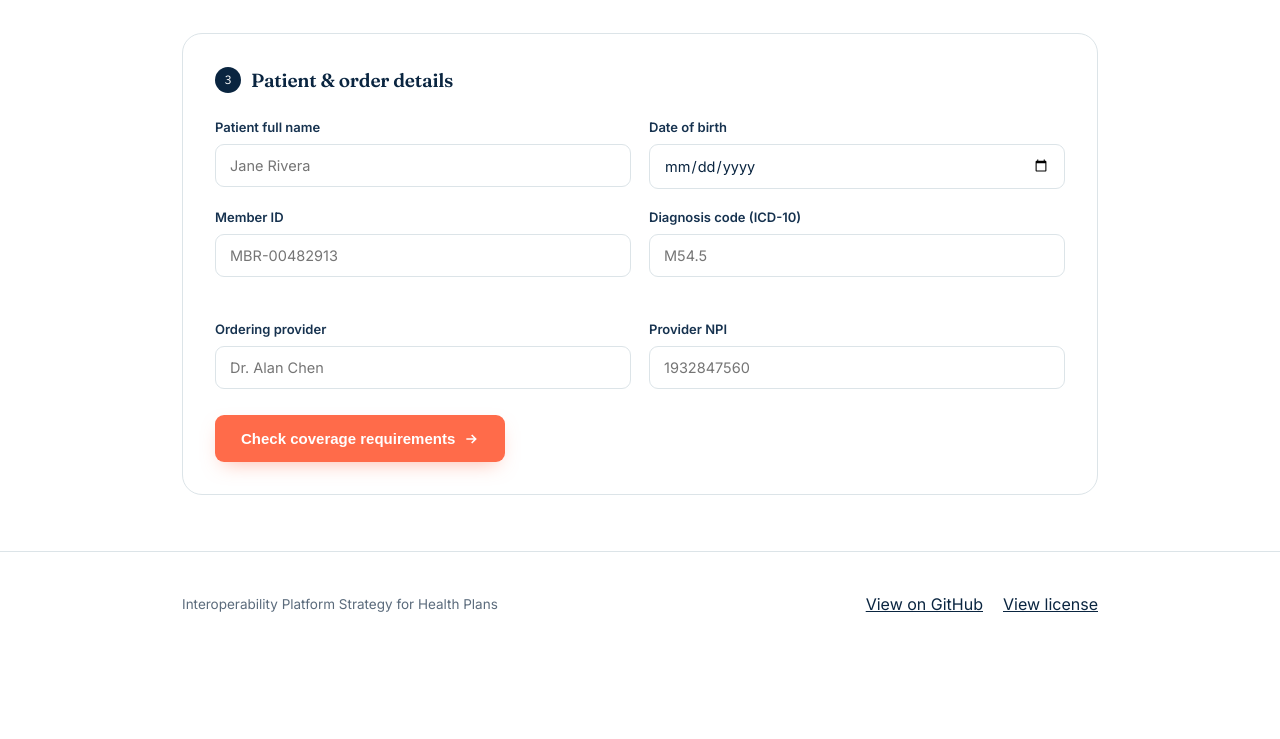
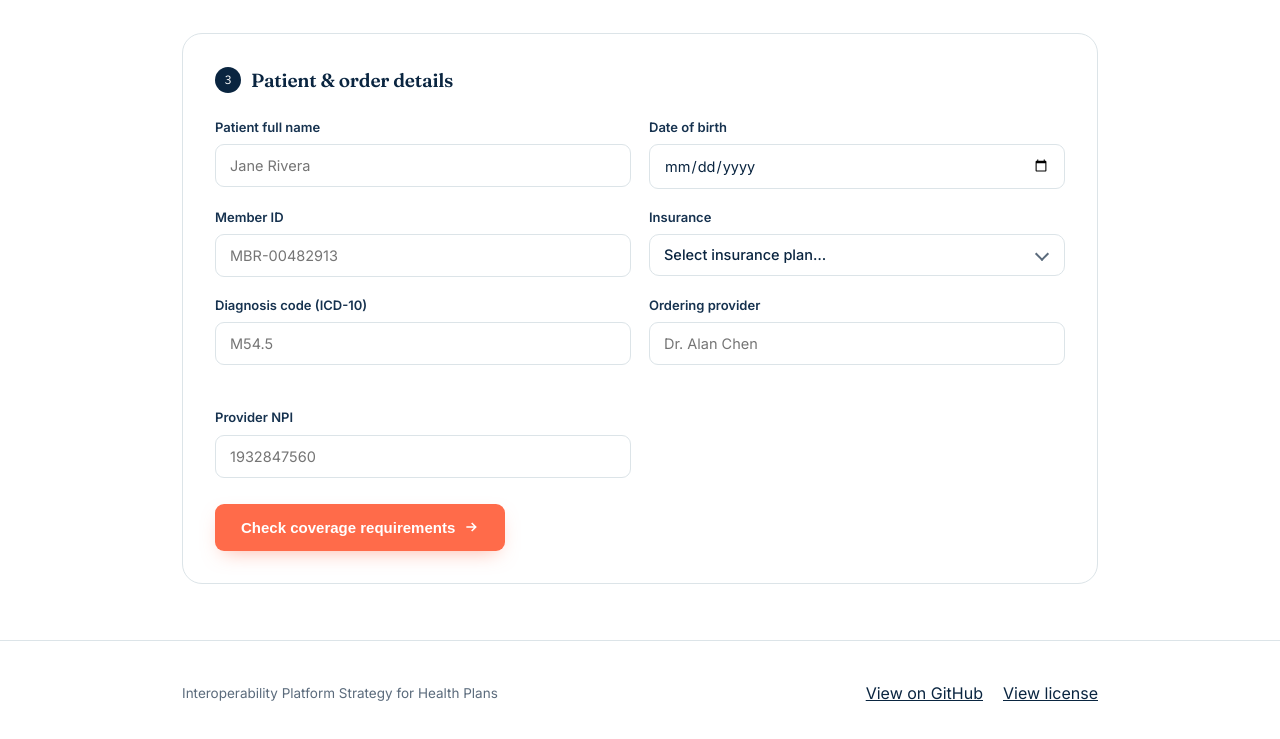
Before and after one commit to Arindam-dc/AI_Assisted_Prior_Authorization, a plain HTML site: page provider-portal.html in a window 1280 px wide. Shown: the part 941-1680 px from the top of the page. Before the commit the page ends 1618 px from the top, so only its background shows below. Drawn offline with Linux system fonts and the light colour scheme.

Commit message:
Add Insurance dropdown to Patient & Order Details section

```diff
--- a/provider-portal.html
+++ b/provider-portal.html
@@ -123,6 +123,7 @@
   }
   .field input:focus{outline:none;border-color:var(--teal-deep);}
   .field input.invalid{border-color:var(--bad);}
+  .field select.invalid{border-color:var(--bad);}
   .err-msg{font-size:13px;color:var(--bad);margin-top:14px;display:none;}
   .err-msg.show{display:block;}
 
@@ -274,6 +275,25 @@
         <div class="field"><label>Patient full name</label><input type="text" id="p-name" placeholder="Jane Rivera"></div>
         <div class="field"><label>Date of birth</label><input type="date" id="p-dob"></div>
         <div class="field"><label>Member ID</label><input type="text" id="p-member" placeholder="MBR-00482913"></div>
+        <div class="field">
+          <label>Insurance</label>
+          <div class="select-wrap">
+            <select class="big-select" id="p-insurance" style="padding:12px 40px 12px 14px;font-size:14.5px;">
+              <option value="">Select insurance plan…</option>
+              <option>UnitedHealthcare</option>
+              <option>Elevance Health (Anthem Blue Cross Blue Shield)</option>
+              <option>Aetna (CVS Health)</option>
+              <option>Cigna</option>
+              <option>Humana</option>
+              <option>Centene Corporation</option>
+              <option>Kaiser Permanente</option>
+              <option>Molina Healthcare</option>
+              <option>Health Care Service Corporation (HCSC)</option>
+              <option>GuideWell (Florida Blue)</option>
+              <option>Other</option>
+            </select>
+          </div>
+        </div>
         <div class="field">
           <label>Diagnosis code (ICD-10)</label>
           <input type="text" id="p-icd" placeholder="M54.5" list="icd10-list" autocomplete="off">
@@ -558,7 +578,7 @@
   }
 
   function validatePatientFields(){
-    const ids = ['p-name','p-dob','p-member','p-icd','p-provider','p-npi'];
+    const ids = ['p-name','p-dob','p-member','p-insurance','p-icd','p-provider','p-npi'];
     let ok = true;
     ids.forEach(id => {
       const el = document.getElementById(id);
@@ -613,6 +633,7 @@
         serviceNames, category: activeCat, docs, copay,
         patientName: document.getElementById('p-name').value.trim(),
         memberId: document.getElementById('p-member').value.trim(),
+        insurance: document.getElementById('p-insurance').value,
         diagnosis: icdCode + (ICD10_DB[icdCode] ? ' — ' + ICD10_DB[icdCode] : ''),
         placeOfService: posName
       }));
```
Also changed, not shown: submit-documents.html (+1 -0 lines).
